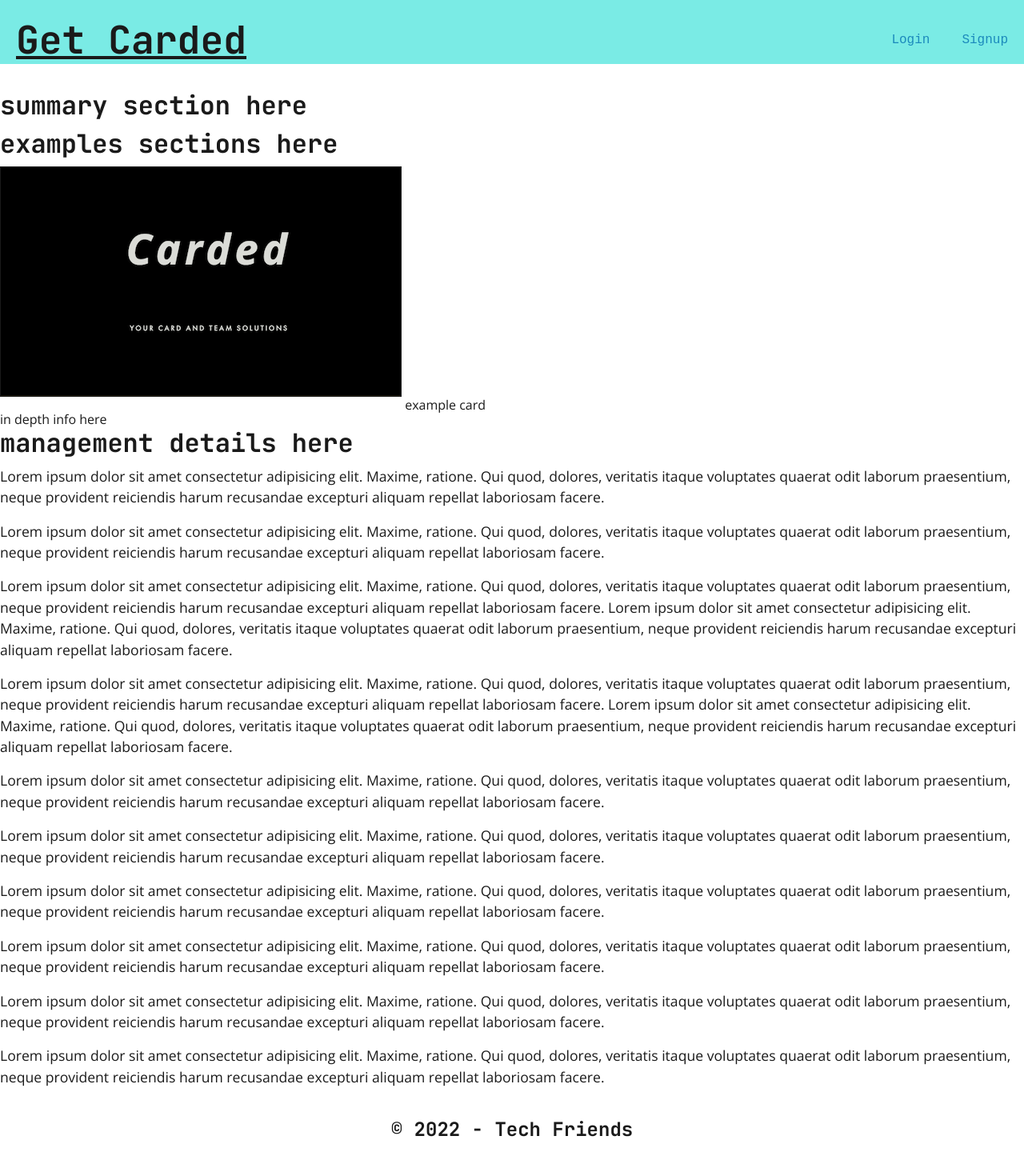
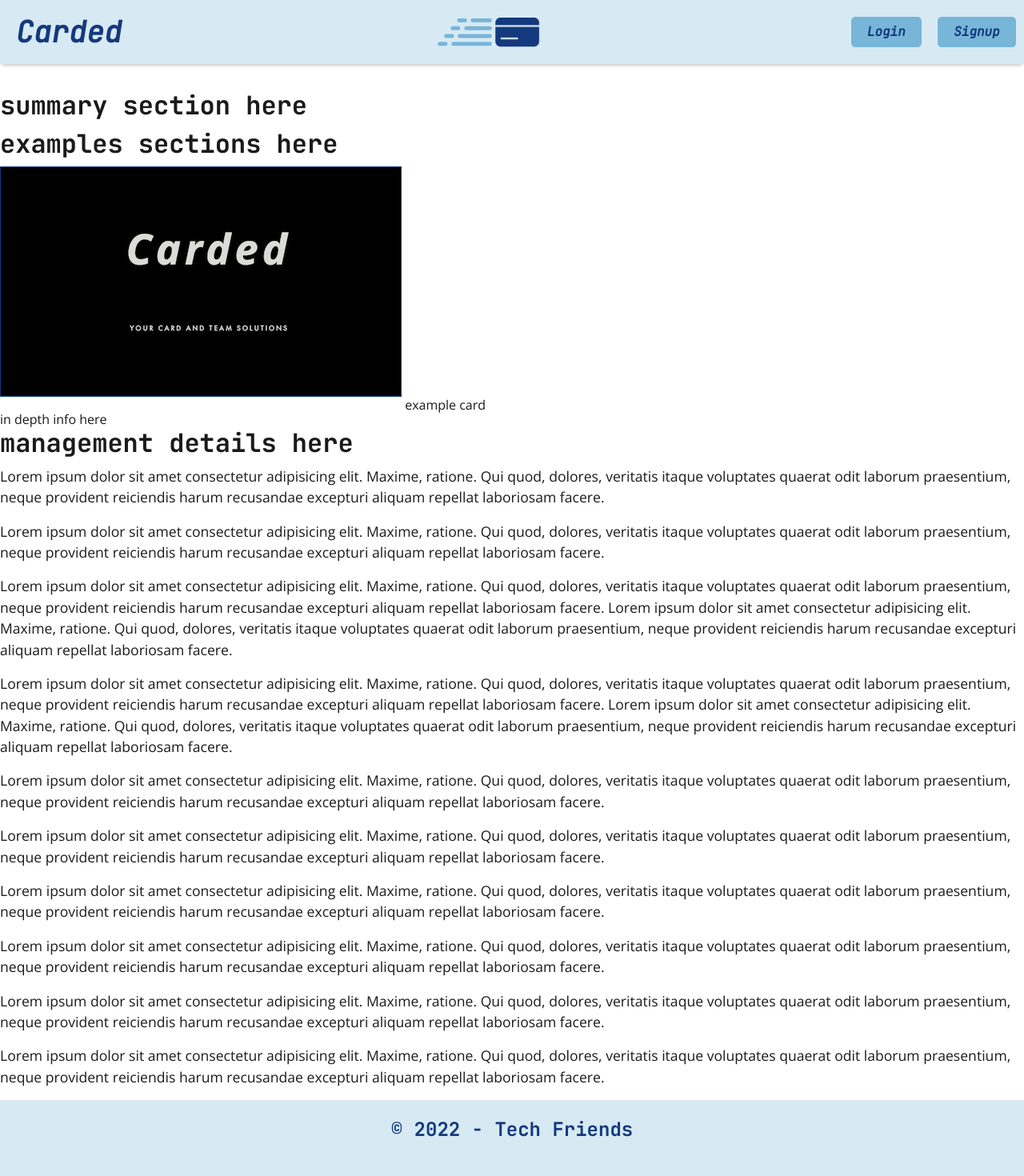
Before and after one commit to DRCallaghan/Carded, a React (Create React App) app in the folder client/: page / in a window 1280 px wide. Shown: the top 1470 px of the page at 80% size. Built offline with nearby package versions, Linux system fonts and the light colour scheme.

Commit message:
added more styling to home navbar

```diff
--- a/client/src/App.js
+++ b/client/src/App.js
@@ -71,7 +71,8 @@ function App() {
 
           </div>
 
-        <Footer />
+          <ScrollButton/>
+        <Footer/>
 
       </Router>
 
--- a/client/src/components/Footer/index.js
+++ b/client/src/components/Footer/index.js
@@ -2,11 +2,26 @@ import React from 'react';
 import { useLocation, useNavigate } from 'react-router-dom';
 
 const Footer = () => {
+  const styles = {
+    footerStyle: {
+        background: '#d7eaf3',
+        height: '12vh',
+        position: 'relative',
+        bottom: '0'
+
+
+    },
+    logoStyle: {
+      fontSize: '2.87vw',
+      color: '#14397d'
+    },
+  };
+
   const location = useLocation();
   const navigate = useNavigate();
   return (
-    <footer className="w-100 mt-auto text-dark p-4">
-      <div className="container text-center mb-5">
+    <footer style={styles.footerStyle} className="w-100 mt-auto text-dark p-4">
+      <div style={styles.logoStyle} className="container text-center mb-5">
         {location.pathname !== '/' && (
           <button
             className="btn btn-dark mb-3"
--- a/client/src/components/Header/header.css
+++ b/client/src/components/Header/header.css
@@ -2,7 +2,6 @@
     display: flex;
     align-items: center;
     justify-content: space-between;
-
     top: 0;
     width: 100%;
     font-family: 'Courier New', Courier, monospace;
--- a/client/src/components/Header/index.js
+++ b/client/src/components/Header/index.js
@@ -2,6 +2,7 @@ import React from 'react';
 import { Link } from 'react-router-dom';
 import './header.css'
 import Auth from '../../utils/auth';
+import placeholder from '../../images/placeholder.png'
 
 const Header = () => {
   const logout = (event) => {
@@ -11,24 +12,37 @@ const Header = () => {
 
   const styles = {
     headerStyle: {
-        background: 'rgb(122, 235, 229)',
+        background: '#d7eaf3',
         height: '10vh',
         width: '100%',
         position: 'sticky',
-        top: '0'
+        top: '0',
+        boxShadow: '0 2px 6px -2px rgba(0,0,0,.2)',
+
     },
+    logoStyle: {
+      position: 'relative',
+      paddingTop: '10px',
+      fontSize: '2.87vw',
+      color: '#14397d'
+    },
+    logoIcon: {
+      objectFit: 'contain',
+      width: '150px',
+    },
+
   };
 
 
   return (
     <header style={styles.headerStyle}>
-      <div  className="header">
+      <div style={styles.headerStyle} className="header">
         <Link className="text-dark" to="/">
-          <h1 className="m-0" style={{ fontSize: '3rem' }}>
-            Get Carded
+          <h1 style={styles.logoStyle} className="m-0">
+          Carded
           </h1>
         </Link>
-
+        <img style={styles.logoIcon} src={placeholder} alt="placeholder" class="placeholder" />
         <div>
           {Auth.loggedIn() ? (
             <>
@@ -41,10 +55,10 @@ const Header = () => {
             </>
           ) : (
             <>
-              <Link to="/login">
+              <Link className="btn btn-light m-2" to="/login">
                 Login
               </Link>
-              <Link to="/signup">
+              <Link className="btn btn-light m-2" to="/signup">
                 Signup
               </Link>
             </>
--- a/client/src/components/Scroll/Styles.js
+++ b/client/src/components/Scroll/Styles.js
@@ -1,8 +1,8 @@
 import styled from 'styled-components';
 
 export const Heading = styled.h1`
+
 text-align: center;
-color: green;
 `;
 
 export const Content = styled.div`
@@ -15,9 +15,9 @@ position: fixed;
 width: 100%;
 left: 50%;
 bottom: 40px;
-height: 20px;
+height: 5px;
 font-size: 3rem;
 z-index: 1;
 cursor: pointer;
-color: green;
+color: #14397d;
 `
--- a/client/src/index.css
+++ b/client/src/index.css
@@ -35,6 +35,7 @@ main {
 h1 {
   font-size: 2em;
   margin: 0.67em 0;
+  font-style: italic;
 }
 
 /* Grouping content
@@ -368,7 +369,8 @@ h2,
 h3,
 h4,
 h5,
-h6 {
+h6,
+a {
   font-family: 'JetBrains Mono', monospace;
   margin: 0 0 0.5rem;
   line-height: 1.25;
@@ -428,8 +430,8 @@ a {
 }
 
 a:hover {
-  color: #065b83;
-  text-decoration: underline;
+  color: #14397d;
+
 }
 
 /* HEIGHT / WIDTH UTILS */
@@ -883,7 +885,7 @@ a:hover {
 }
 
 .text-primary {
-  color: #2d3e50 !important;
+  color: #77b5d9 !important;
 }
 
 .text-info {
@@ -899,7 +901,7 @@ a:hover {
 }
 
 .text-light {
-  color: #d9e9e8 !important;
+  color: #14397d !important;
 }
 
 .text-dark {
@@ -920,7 +922,7 @@ a:hover {
 
 /* BACKGROUND UTILS */
 .bg-primary {
-  background-color: #2d3e50 !important;
+  background-color: #77b5d9 !important;
 }
 
 .bg-info {
@@ -932,7 +934,7 @@ a:hover {
 }
 
 .bg-light {
-  background-color: #d9e9e8 !important;
+  background-color: #14397d !important;
 }
 
 .bg-dark {
@@ -973,6 +975,8 @@ a:hover {
 }
 
 .btn {
+  font-style: italic;
+  font-weight: bold;
   text-align: center;
   display: inline-block;
   padding: 0.5rem 1.2rem;
@@ -1012,8 +1016,8 @@ a:hover {
 }
 
 .btn.btn-primary {
-  background-color: #2d3e50;
-  color: #d9e9e8;
+  background-color: #77b5d9;
+  color: #14397d;
 }
 
 .btn.btn-primary:hover {
@@ -1039,16 +1043,17 @@ a:hover {
 }
 
 .btn.btn-light {
-  background-color: #d9e9e8;
-  color: #1a1a1a;
+  border-color: #77b5d9;
+  background-color: #77b5d9;
+  color: #14397d;
 }
 
 .btn.btn-light:hover {
-  background-color: #84b8b4;
+  background-color:  #d7eaf3;
 }
 
 .btn.btn-dark {
-  background-color: #1a1a1a;
+  background-color: #14397d;
   color: #d9e9e8;
 }
 
@@ -1058,7 +1063,7 @@ a:hover {
 
 .btn.btn-white {
   background-color: #ffffff;
-  color: #1a1a1a;
+  color: #14397d;
 }
 
 .btn.btn-white:hover {
@@ -1084,13 +1089,13 @@ a:hover {
 }
 
 .card {
-  border: 1px solid #1a1a1a;
+  border: 1px solid #14397d;
   margin-bottom: 1rem;
 }
 
 .card .card-header {
   padding: 0.375rem;
-  background-color: #2d3e50;
+  background-color: #77b5d9;
   color: #d9e9e8;
 }
 
@@ -1099,7 +1104,7 @@ a:hover {
 }
 
 .card .card-footer {
-  border-top: 1px solid #1a1a1a;
+  border-top: 1px solid #14397d;
   padding: 0.375rem;
 }
 
@@ -1145,7 +1150,7 @@ form .form-label {
 form .form-input {
   width: 100%;
   padding: 0.75rem;
-  color: #1a1a1a;
+  color: #14397d;
   background-color: #ffffff;
   margin: 0.625rem 0;
   font-size: 1.2rem;
--- a/client/src/pages/Home.js
+++ b/client/src/pages/Home.js
@@ -4,24 +4,21 @@ import Header from "../components/Header";
 import ProfileList from "../components/ProfileList";
 import carded from "../images/carded.png";
 import { QUERY_PROFILES } from "../utils/queries";
+import Footer from "../components/Footer";
 
 const Home = () => {
-  // const { loading, data } = useQuery(QUERY_PROFILES);
-  // const profiles = data?.profiles || [];
+  const styles = {
+    homeStyle: {
+
+    },
+  };
+
 
   return (
-    <main>
+    <main style={styles.homeStyle}>
       <Header />
       <div className="flex-row justify-center">
         <div className="col-12 col-md-10 my-3">
-          {/* {loading ? (
-            <div>Loading...</div>
-          ) : (
-            // <ProfileList
-            //   profiles={profiles}
-            //   title="Here's the current roster of friends..."
-            // />
-          )} */}
         </div>
       </div>
       <div className="summary"><h2>summary section here</h2></div>
--- a/client/src/pages/Profile.js
+++ b/client/src/pages/Profile.js
@@ -1,13 +1,9 @@
 import React from 'react';
-
 import { Navigate, useParams } from 'react-router-dom';
 import { useQuery } from '@apollo/client';
-
 import SkillsList from '../components/SkillsList';
 import SkillForm from '../components/SkillForm';
-
 import { QUERY_SINGLE_PROFILE, QUERY_ME } from '../utils/queries';
-
 import Auth from '../utils/auth';
 
 const Profile = () => {
--- a/client/src/utils/queries.js
+++ b/client/src/utils/queries.js
@@ -5,7 +5,7 @@ export const QUERY_PROFILES = gql`
     profiles {
       _id
       name
-      skills
+
     }
   }
 `;
@@ -15,7 +15,7 @@ export const QUERY_SINGLE_PROFILE = gql`
     profile(profileId: $profileId) {
       _id
       name
-      skills
+
     }
   }
 `;
@@ -25,7 +25,7 @@ export const QUERY_ME = gql`
     me {
       _id
       name
-      skills
+
     }
   }
 `;
```
Also changed, not shown: client/src/images/placeholder.png (added), 1 other file (tests, documents, lock files or other folders).
